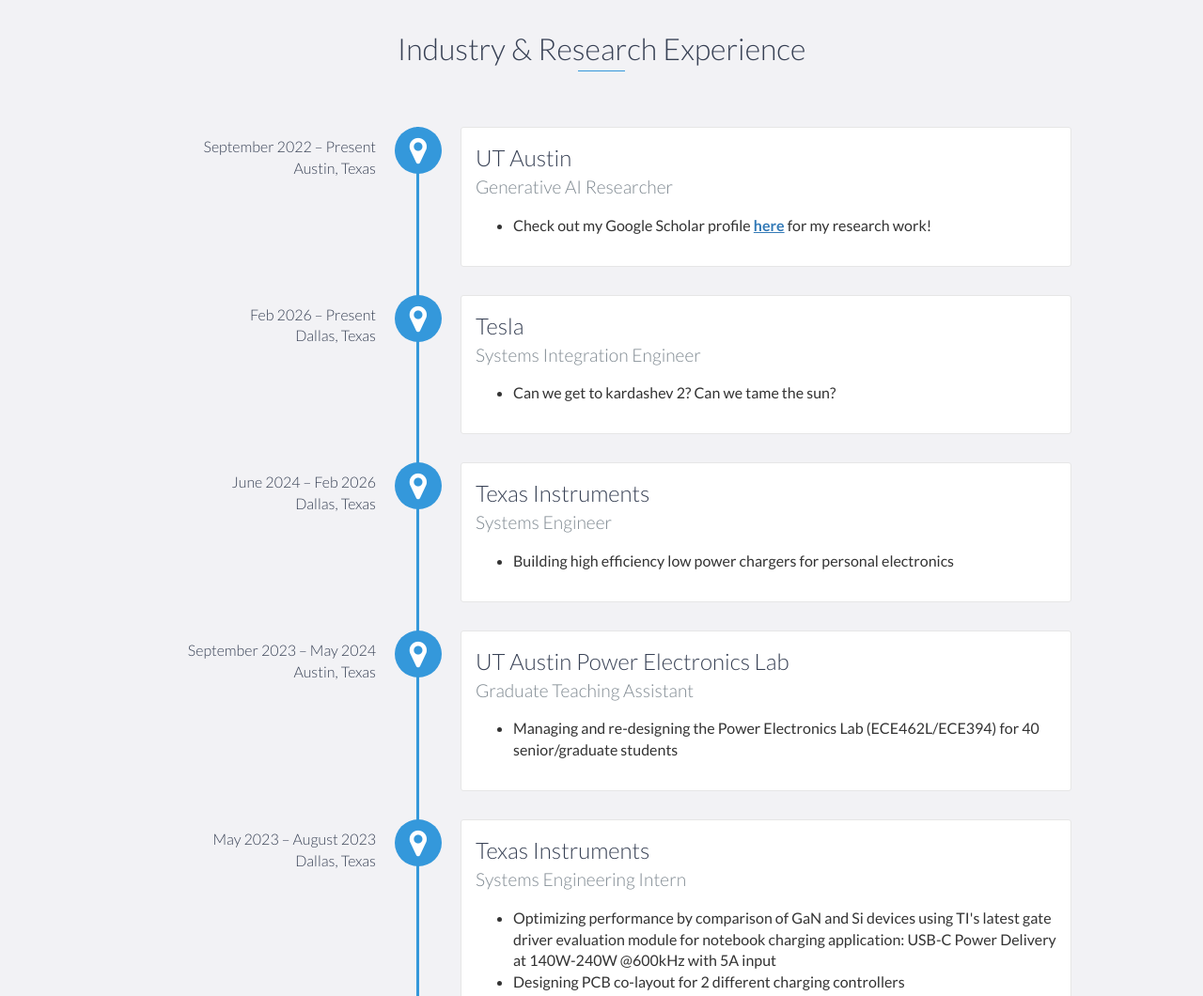
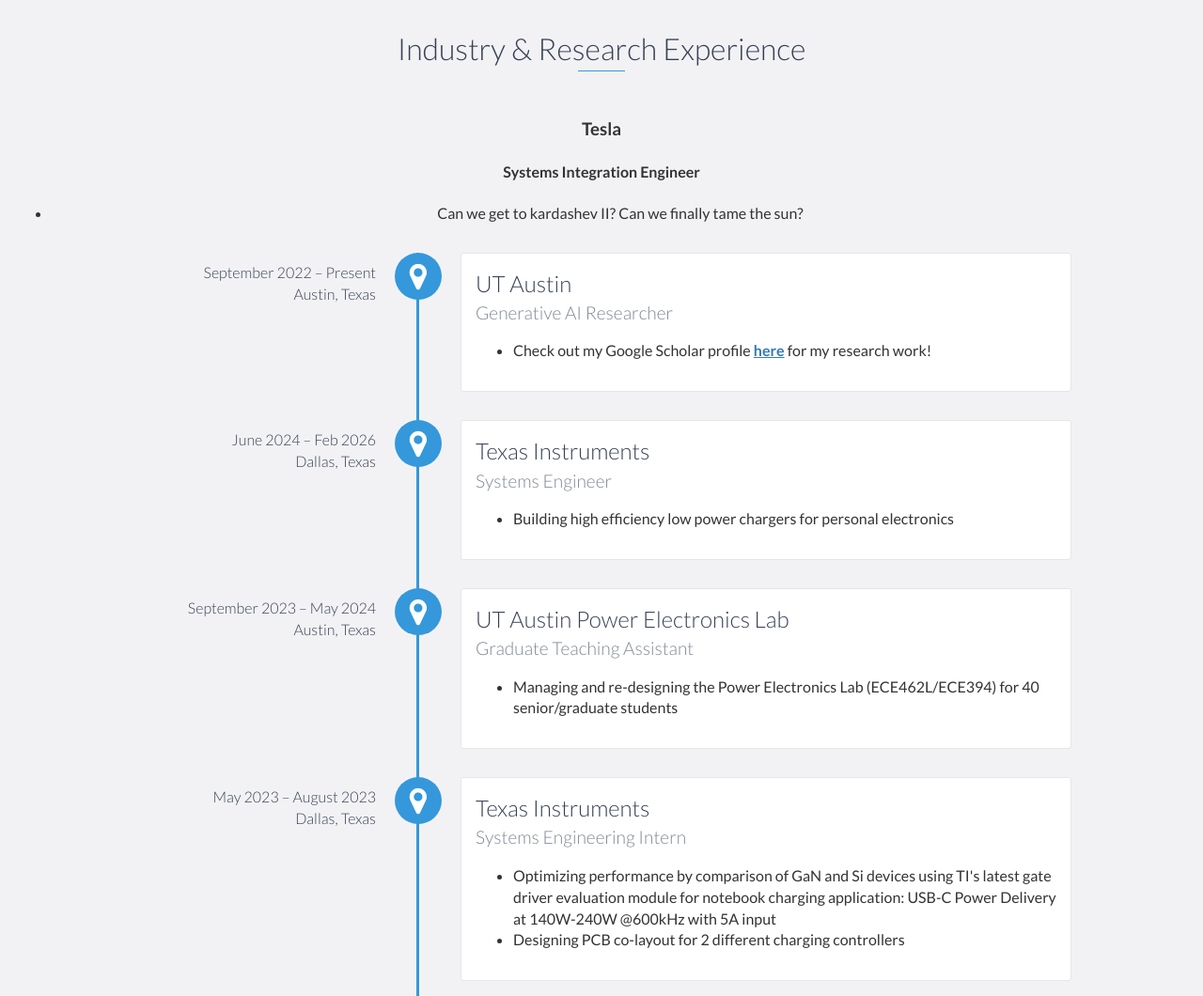
Before and after one commit to keshariS/my_portfolio, a website: page index.html in a window 1280 px wide. Shown: the part 1360-2420 px from the top of the page at 94% size. Drawn offline with nearby package versions, Linux system fonts and the light colour scheme.

Commit message:
Update index.html

```diff
--- a/index.html
+++ b/index.html
@@ -93,7 +93,17 @@
 
     <div id="experience" class="background-alt">
         <h2 class="heading">Industry & Research Experience</h2>
-        <div id="experience-timeline">
+
+
+	    <div data-date="Feb 2026 – Present <br/> Palo Alto, California">
+                <h3>Tesla</h3>
+                <h4>Systems Integration Engineer</h4>
+                <ul>
+			<li>Can we get to kardashev II? Can we finally tame the sun?</li>
+		</ul>
+            </div>
+
+		<div id="experience-timeline">
             <div data-date="September 2022 – Present <br/> Austin, Texas">
                 <h3>UT Austin</h3>
                 <h4>Generative AI Researcher</h4>
@@ -101,15 +111,6 @@
 			<li>Check out my Google Scholar profile <a href="https://scholar.google.com/citations?user=LVdUDqIAAAAJ&hl=en" target="_blank"><strong><u>here</u></strong></a> for my research work!</li>
 		</ul>
             </div>
-
-	    <div data-date="Feb 2026 – Present <br/> Dallas, Texas">
-                <h3>Tesla</h3>
-                <h4>Systems Integration Engineer</h4>
-                <ul>
-			<li>Can we get to kardashev 2? Can we tame the sun?</li>
-		</ul>
-            </div>
-
 		<div data-date="June 2024 – Feb 2026 <br/> Dallas, Texas">
                 <h3>Texas Instruments</h3>
                 <h4>Systems Engineer</h4>
@@ -348,7 +349,7 @@
             <div class="row">
                 <div class="col-sm-5 copyright">
                     <p>
-                        Copyright &copy; <span id="current-year">2024</span> Shuvam Keshari
+                        Copyright &copy; <script>document.write(new Date().getFullYear())</script> Shuvam Keshari
                     </p>
                 </div>
                 <div class="col-sm-2 top">
```
